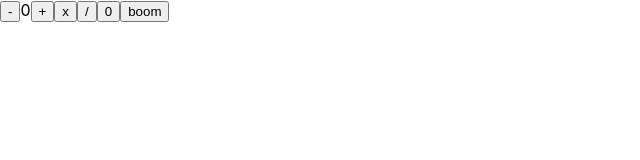
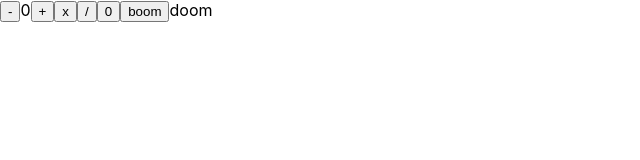
Before and after one commit to markonorth2/superapp, a React (Create React App) app in the folder client/: page /usereducer in a window 1280 px wide. Shown: the top 160 px of the page, without its empty margins (0-640 px from the left). Built offline with nearby package versions, Linux system fonts and the light colour scheme.

Commit message:
added doom button

```diff
--- a/client/src/components/UseReducer.js
+++ b/client/src/components/UseReducer.js
@@ -14,6 +14,8 @@ function reducer(state, action) {
       return {count: state.count =0 }
     case 'boom':
       return {count: state.count +10000}
+    case 'doom':
+      return {count: state.count -10000}
     default:
       return state
   }
@@ -48,6 +50,9 @@ function UseReducer() {
   function divide(){
     dispatch({ type: 'divide'})
   }
+  function doom(){
+    dispatch({ type: 'doom'})
+  }
 
 
   return (
@@ -59,6 +64,7 @@ function UseReducer() {
       <button onClick={divide}>/</button>
       <button onClick={reset}>0</button>
       <button onClick={boom}>boom</button>
+      <butoon onClick={doom}>doom</butoon>
 
     </div>
   );
```
